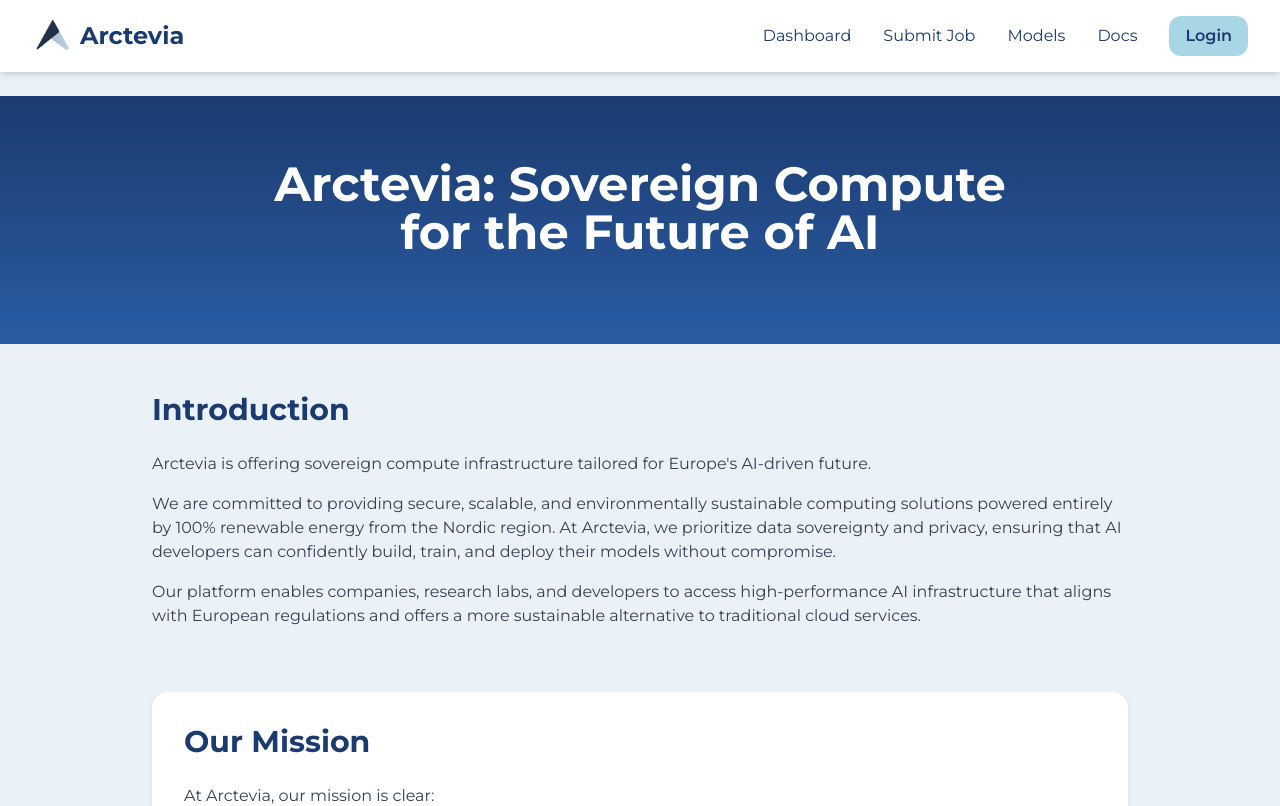
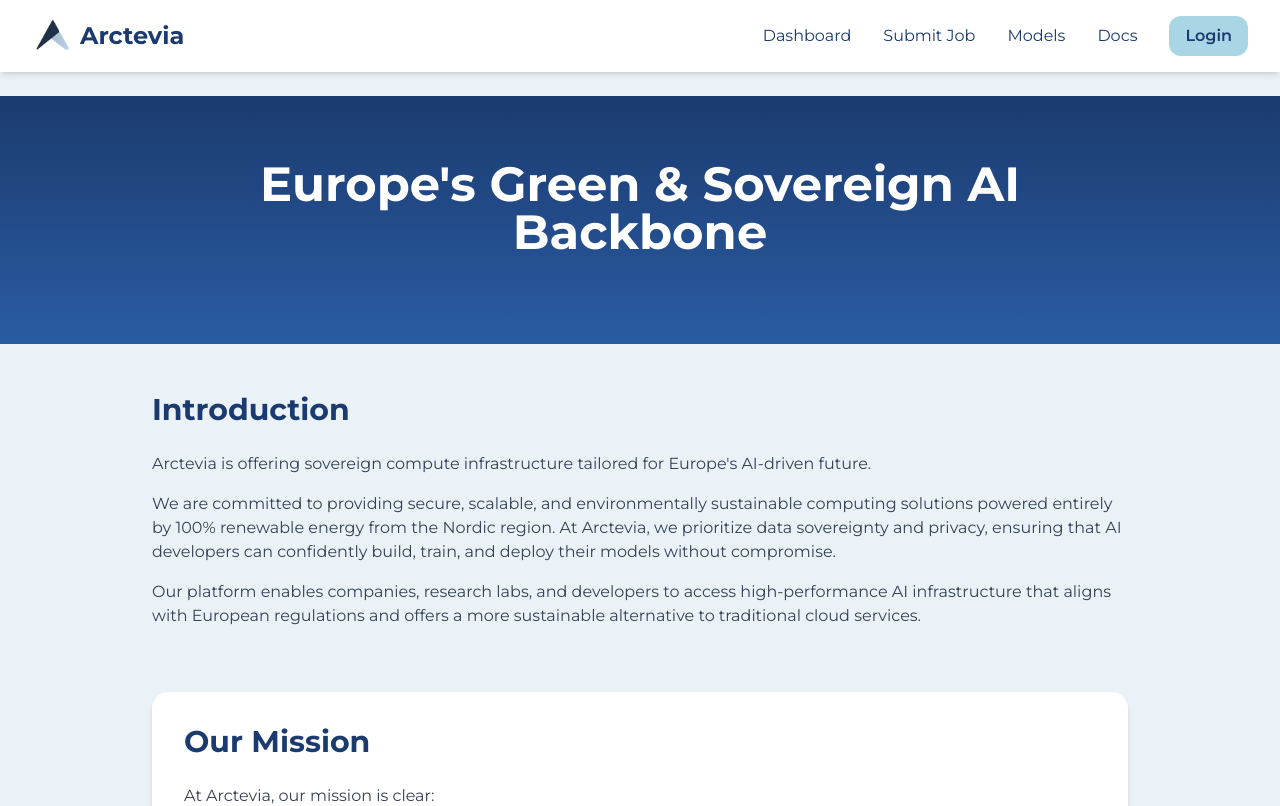
Before and after one commit to Svezzi/Arctevia, a Next.js app: page /about in a window 1280 px wide. Shown: the top 806 px of the page. Built offline with nearby package versions, Linux system fonts and the light colour scheme.

Commit message:
Update About page heading to 'Europe's Green & Sovereign AI Backbone'

```diff
--- a/src/app/about/page.tsx
+++ b/src/app/about/page.tsx
@@ -12,7 +12,7 @@ export default function AboutPage() {
       {/* Hero/Header Section */}
       <section className="bg-gradient-to-b from-[#1B3B6F] to-[#2a5ca3] text-white py-16">
         <div className="max-w-5xl mx-auto px-6 text-center">
-          <h1 className="text-4xl md:text-5xl font-bold mb-6">Arctevia: Sovereign Compute<br /> for the Future of AI</h1>
+          <h1 className="text-4xl md:text-5xl font-bold mb-6">Europe's Green & Sovereign AI Backbone</h1>
         </div>
       </section>
 
```
